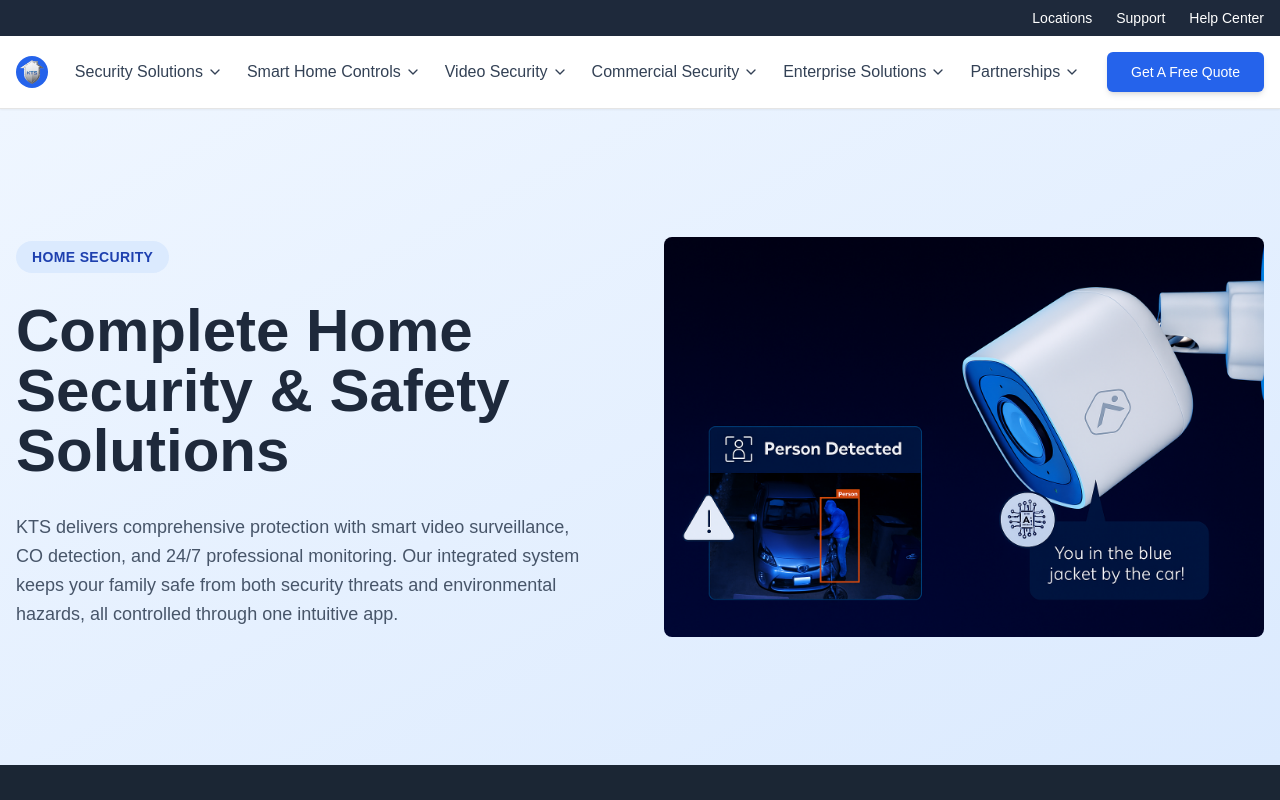
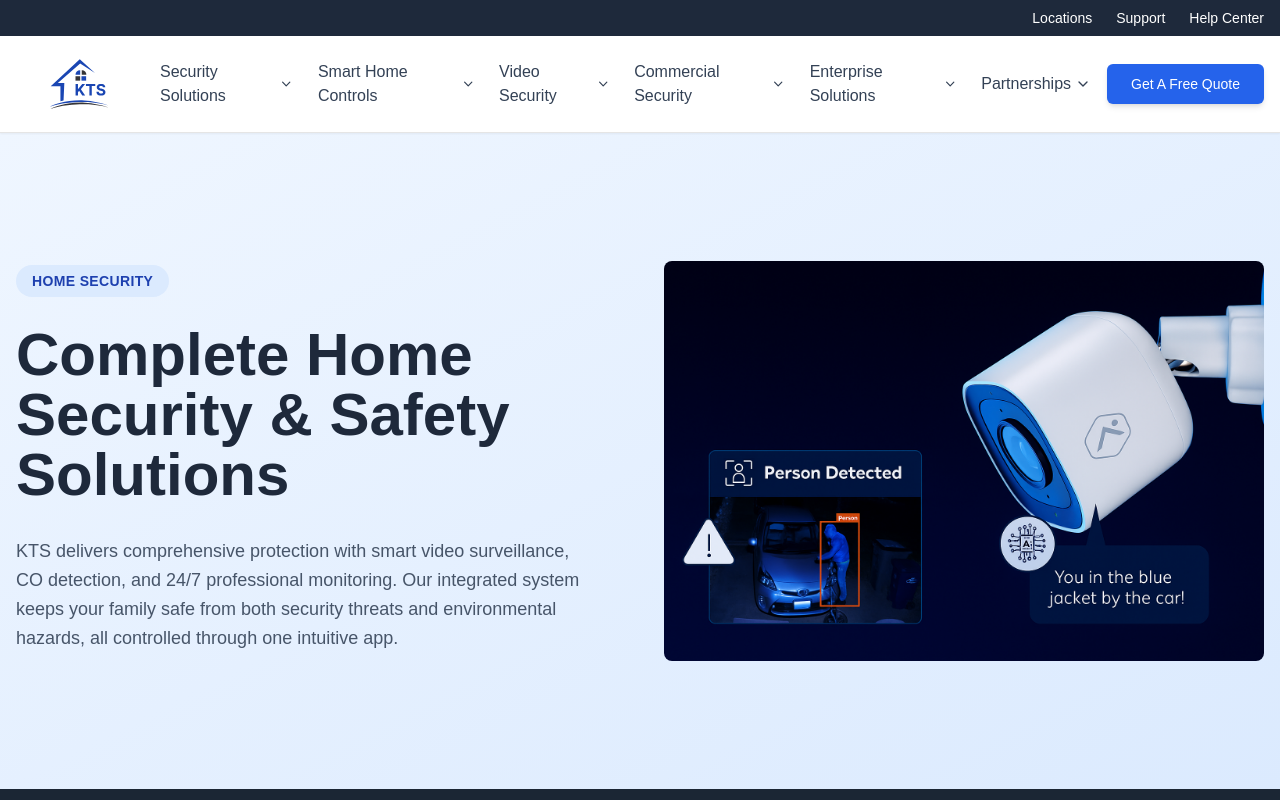
Before and after one commit to pardeepbatra01/kts-home-web, a Next.js app: page / in a window 1280 px wide. Shown: the top 800 px of the page. Built offline with nearby package versions, Linux system fonts and the light colour scheme.

Commit message:
static-pages

```diff
--- a/components/navigation.tsx
+++ b/components/navigation.tsx
@@ -109,9 +109,16 @@ export default function Navigation() {
       <div className="max-w-7xl mx-auto px-4 py-4">
         <div className="flex items-center justify-between">
           <div className="flex items-center mr-4">
-          <Link href="/" className="flex items-center space-x-8">
-              <div className="w-8 h-8 bg-blue-600 rounded-full flex items-center justify-center">
-                <span className="text-white font-bold text-lg"><Image src="logo.png" alt="Logo" width={24} height={24} className="w-6 h-6" /></span>
+          <Link href="/" className="flex items-center">
+              <div className="w-32 h-16 flex items-center justify-center">
+                <Image
+                  src="logo.svg"
+                  alt="Logo"
+                  width={120}
+                  height={60}
+                  className="w-full h-full object-contain"
+                  priority
+                />
               </div>
             </Link>
           </div>
```
Also changed, not shown: public/logo.svg (added).
